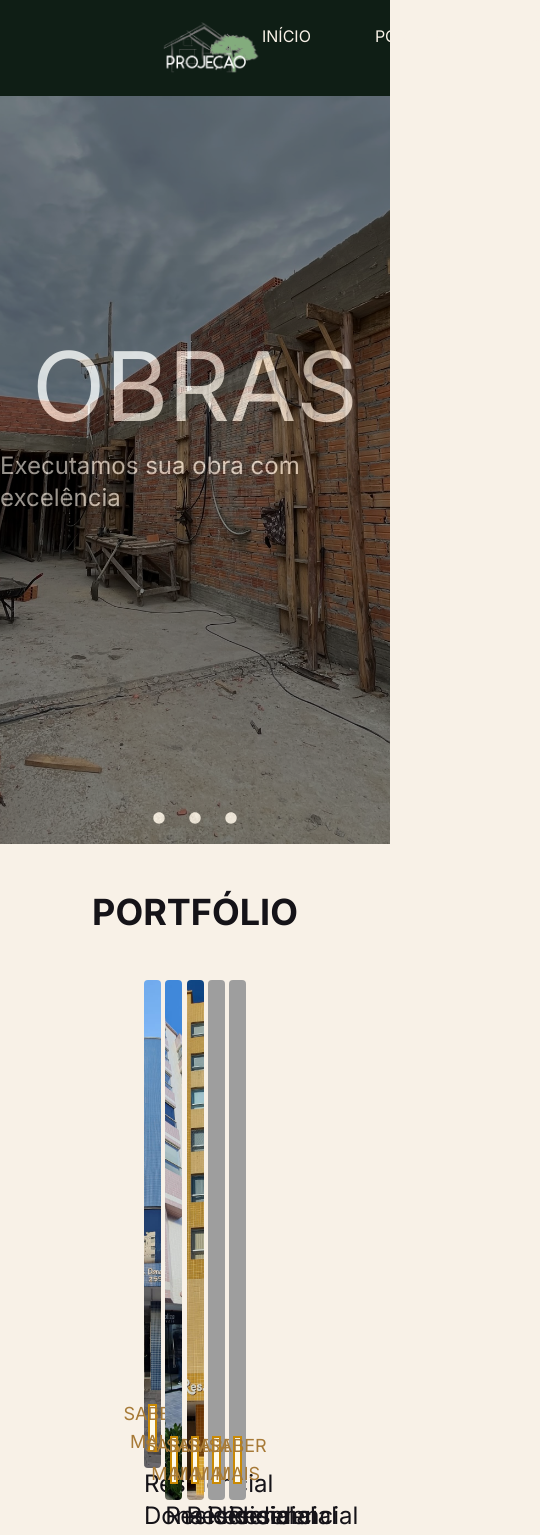
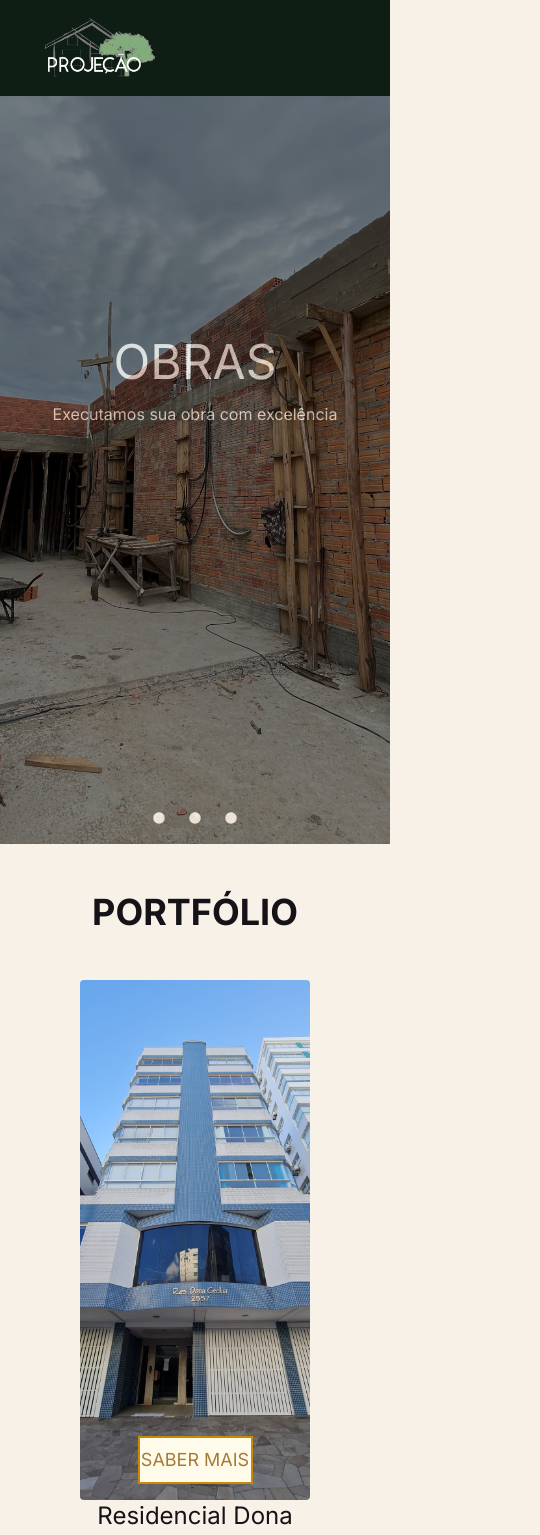
Before and after one commit to Leort-z/projecaors, a Next.js app: page / in a window 390 px wide. Shown: the top 1535 px of the page, 540 px wide, since content can reach past the window. Built offline with nearby package versions, Linux system fonts and the light colour scheme; grey boxes are pictures that could not be loaded.

Commit message:
Responsividade e novo Navbar

```diff
--- /dev/null
+++ b/app/components/DesktopNavbar.tsx
@@ -0,0 +1,20 @@
+import Link from "next/link";
+import Image from 'next/image'
+
+export default function DesktopNavbar() {
+
+    return (
+        <header
+            style={{ background: 'linear-gradient(360deg, rgba(15, 30, 21, 0) 0%, #0F1E15 0%)' }}
+            className='w-full flex justify-between items-center pl-10 md:pl-40 pr-32 text-x min-h-24 fixed z-10'
+        >
+            <Image src='/white-logo.png' width={120} height={75} alt='Logo da empresa Projeção' className='cursor-pointer' />
+            <nav className='flex justify-between gap-16 text-[#F8F1E7] '>
+                <Link className='hover:underline underline-offset-2' href='/' >INÍCIO</Link>
+                <Link className='hover:underline underline-offset-2' href='/#portfolio' >PORTFÓLIO</Link>
+                <Link className='hover:underline underline-offset-2' href='/#servicos'>SERVIÇOS</Link>
+                <Link className='hover:underline underline-offset-2' href='/#quemsomos'>QUEM SOMOS</Link>
+                <Link className='hover:underline underline-offset-2' href='/#contato'>CONTATO</Link>
+            </nav>
+        </header>)
+}
--- /dev/null
+++ b/app/components/MobileNavbar.tsx
@@ -0,0 +1,22 @@
+import Link from "next/link";
+import Image from 'next/image'
+
+export default function MobileNavbar() {
+
+    return (
+        <header
+            style={{ background: 'linear-gradient(360deg, rgba(15, 30, 21, 0) 0%, #0F1E15 0%)' }}
+            className='w-screen flex justify-between items-center pl-10 md:pl-40 pr-32 text-x min-h-24 fixed z-10'
+        >
+            <Image src='/white-logo.png' width={120} height={75} alt='Logo da empresa Projeção' className='cursor-pointer' />
+
+            {/**
+            <nav className='flex justify-between gap-16 text-[#F8F1E7] '>
+                <Link className='hover:underline underline-offset-2' href='/' >INÍCIO</Link>
+                <Link className='hover:underline underline-offset-2' href='/#portfolio' >PORTFÓLIO</Link>
+                <Link className='hover:underline underline-offset-2' href='/#servicos'>SERVIÇOS</Link>
+                <Link className='hover:underline underline-offset-2' href='/#quemsomos'>QUEM SOMOS</Link>
+                <Link className='hover:underline underline-offset-2' href='/#contato'>CONTATO</Link>
+            </nav>*/}
+        </header>)
+}
--- a/app/components/Navbar.tsx
+++ b/app/components/Navbar.tsx
@@ -1,20 +1,16 @@
-import Link from "next/link";
-import Image from 'next/image'
+import DesktopNavbar from "./DesktopNavbar";
+import MobileNavbar from "./MobileNavbar";
 
 export default function Navbar() {
 
     return (
-        <header
-            style={{ background: 'linear-gradient(360deg, rgba(15, 30, 21, 0) 0%, #0F1E15 0%)' }}
-            className='w-full flex justify-between items-center pl-40 pr-32 text-x min-h-24 fixed z-10'
-        >
-            <Image src='/white-logo.png' width={120} height={75} alt='Logo da empresa Projeção' className='cursor-pointer' />
-            <nav className='flex justify-between gap-16 text-[#F8F1E7] '>
-                <Link className='hover:underline underline-offset-2' href='/' >INÍCIO</Link>
-                <Link className='hover:underline underline-offset-2' href='/#portfolio' >PORTFÓLIO</Link>
-                <Link className='hover:underline underline-offset-2' href='/#servicos'>SERVIÇOS</Link>
-                <Link className='hover:underline underline-offset-2' href='/#quemsomos'>QUEM SOMOS</Link>
-                <Link className='hover:underline underline-offset-2' href='/#contato'>CONTATO</Link>
-            </nav>
-        </header>)
+        <>
+        <div className="visible md:invisible ">
+            <MobileNavbar/>
+        </div>
+
+        <div className="invisible md:visible ">
+            <DesktopNavbar/>
+        </div>
+        </>)
 }
--- a/app/components/PortfolioItem.tsx
+++ b/app/components/PortfolioItem.tsx
@@ -9,7 +9,7 @@ interface PortfolioItemProps {
 export default function PortfolioItem({ name, imagePath, id }: PortfolioItemProps) {
 
     return (
-        <div className='h-[40rem] w-1/6 flex flex-col justify-between' >
+        <div className='h-[40rem] md:w-1/6 w-full flex flex-col justify-between ' >
             <div className="h-5/6 bg-cover min-h-80 bg-center rounded flex items-end justify-center pb-4"
                 style={{ backgroundImage: `url('/portfolio-images/${imagePath}` }}>
                 <Link className="flex items-center justify-center h-12 w-2/4 text-lg bg-amber-50 border-2 border-yellow-600 text-[#A77A37] hover:bg-opacity-80 transition-colors duration-200"
--- a/app/page.tsx
+++ b/app/page.tsx
@@ -59,13 +59,13 @@ export default function Home() {
   return (
     <span className={inter.className}>
       <Navbar />
-      <div className='h-full w-full m-auto group'>
+      <div className='h-full w-full m-auto group '>
         <div style={{ backgroundImage: `url(${slides[currentIndex].url})` }} className='w-full h-full bg-center bg-cover  duration-300'>
           <div className="h-full w-full opacity-60 text-[#F8F1E7] flex flex-col justify-center items-center relative" style={{ backgroundColor: 'rgba(0, 0, 0, 0.8)' }}>
             <div className='h-3/5 w-full flex flex-col  items-center justify-between absolute bottom-0'>
               <div className='flex flex-col items-center '>
-                <h1 className='text-8xl select-none mb-4'>{slides[currentIndex].title}</h1>
-                <h3 className='text-2xl select-none'>{slides[currentIndex].subtitle}</h3>
+                <h1 className='text-5xl md:text-8xl select-none mb-4  '>{slides[currentIndex].title}</h1>
+                <h3 className='text-base md:text-2xl select-none text-center'>{slides[currentIndex].subtitle}</h3>
               </div>
               <div className='flex py-2'>
                 {slides.map((slide, slideIndex) => (
@@ -83,13 +83,13 @@ export default function Home() {
           <BsChevronCompactRight onClick={nextSlide} size={30} /></div>
 
       </div>
-      <section className='h-[calc(100%-96px)] text-center text-4xl px-36 py-12 flex flex-col items-center' id='portfolio'>
+      <section className='h-[calc(100%-96px)] text-center text-4xl md:px-36 px-20 py-12 flex flex-col items-center ' id='portfolio'>
         <h1 className="font-bold" >PORTFÓLIO</h1>
-        <div className='flex flex-row h-4/5 w-full justify-between mt-12 mb-4'>
-          {portfolioData.slice(0, 5).map(({ name, mainPhoto, id }) => <PortfolioItem name={name} imagePath={mainPhoto} id={id} key={id} />)}
+        <div className='flex flex-row h-4/5 w-full justify-between mt-12 mb-4 '>
+          {portfolioData.slice(0, 1).map(({ name, mainPhoto, id }) => <PortfolioItem name={name} imagePath={mainPhoto} id={id} key={id} />)}
 
         </div>
-        <Link className="h-12 w-1/4 text-lg mt-5 border-2 border-yellow-600 hover:bg-amber-50 flex items-center justify-center"
+        <Link className="h-12 md:w-1/4  w-3/4 text-lg mt-5 border-2 border-yellow-600 hover:bg-amber-50 flex items-center justify-center"
           href="/portfolio"> VER MAIS</Link>
       </section>
 
@@ -105,12 +105,12 @@ export default function Home() {
       </section>
       <section className='h-[calc(200%-96px)] px-12 py-12 flex flex-col gap-12 items-center' id='quemsomos'>
         <h1 className="text-7xl">Família Projeção</h1>
-        <div className='flex h-2/5 justify-between gap-3 w-5/6 items-center'>
-          <div className="h-full w-2/4 flex flex-col">
+        <div className='flex md:flex-row flex-col h-2/5 justify-between gap-3 w-5/6 items-center'>
+          <div className="h-screen md:h-full md:w-2/4 flex flex-col">
             <div className="h-full w-full bg-cover bg-center rounded" style={{ backgroundImage: "url('/historia-images/escritorio.png" }} />
-            <h3 className="text-lg text-center">(Elizabeth, Mário Sérgio e Marlene Barrionuevo em frente ao Chalé Verde)</h3>
+            <h3 className="text-xs md:text-lg text-center">(Elizabeth, Mário Sérgio e Marlene Barrionuevo em frente ao Chalé Verde)</h3>
           </div>
-          <p className='text-xl w-2/4'>[Início] <br /><br />
+          <p className='text-sm md:text-xl md:w-2/4'>[Início] <br /><br />
             A Projeção é uma empresa familiar com raízes profundas em
             Capão da Canoa e uma história que remonta ao final dos
             anos 80. Fundada por Mário Sérgio Jacobs Barrionuevo,
@@ -124,8 +124,8 @@ export default function Home() {
             foi o lar da família Barrionuevo.</p>
         </div>
 
-        <div className='flex h-2/5 justify-between gap-3 w-5/6 items-center '>
-          <p className='text-xl w-2/4'>
+        <div className='flex flex-col-reverse h-2/5 justify-between gap-3 w-5/6 items-center md:flex-row'>
+          <p className='text-sm md:text-xl md:w-2/4'>
             Mário Sérgio não foi apenas um engenheiro talentoso, mas também
             um professor dedicado e uma figura respeitada em Capão da Canoa.
             Ele contribuiu ativamente para o desenvolvimento da cidade,
@@ -136,18 +136,17 @@ export default function Home() {
             disposto a compartilhar seu conhecimento, Mário adorava explicar e
             orientar, e por isso era amplamente admirado por sua generosidade e
             dedicação à comunidade.</p>
-          <div className="h-full w-2/5 flex flex-col ">
+          <div className="h-full md:w-2/5 flex flex-col ">
             <div className="h-full w-full bg-cover min-w-80 bg-center rounded" style={{ backgroundImage: "url('/historia-images/mario.png" }} />
-            <h3 className="text-lg text-center">(Legenda: Mário Sérgio fundador da empresa Projeção)</h3>
+            <h3 className="text-xs md:text-lg text-center">(Legenda: Mário Sérgio fundador da empresa Projeção)</h3>
           </div>
-        </div>
-
-        <div className='flex h-2/5 justify-between w-5/6 items-center'>
-          <div className="h-full w-2/5 flex flex-col">
-            <div className="h-full w-full bg-cover min-h-80 min-w-80 bg-center rounded" style={{ backgroundImage: "url('/historia-images/formatura.png" }} />
-            <h3 className="text-lg text-center">(Elizabeth, Mário Sérgio e Marlene Barrionuevo em frente ao Chalé Verde)</h3>
+        </div>        {/**
+        <div className='flex h-2/5 justify-between w-5/6 items-center flex-col md:flex-row'>
+          <div className="h-full md:w-2/5 flex flex-col">
+            <div className="md:h-full w-full bg-cover min-h-80 min-w-80 bg-center rounded" style={{ backgroundImage: "url('/historia-images/formatura.png" }} />
+            <h3 className="text-xs md:text-lg text-center">(Elizabeth, Mário Sérgio e Marlene Barrionuevo em frente ao Chalé Verde)</h3>
           </div>
-          <p className='text-xl w-2/4'>
+          <p className='text-sm md:text-xl md:w-2/4'>
             Ao longo das décadas, a Projeção evoluiu e se modernizou, mantendo a essência de
             qualidade e comprometimento com o cliente. Em 2016, Ramiro Nunes Barrionuevo, filho de
             Mário Sérgio e também engenheiro civil formado pela PUCRS, passou a integrar a
@@ -160,11 +159,11 @@ export default function Home() {
             mantendo vivo o legado de dedicação e excelência deixado por ele. Após a formatura de
             Isadora em 2022, a empresa continuou sua trajetória de expansão, atuando não apenas
             em Capão da Canoa e Xangri-lá, mas também em outras cidades como Porto Alegre e Gramado.</p>
-        </div>
+        </div> */}
       </section>
 
       <section style={{ background: '#1B3124' }}
-        className='h-[calc(140%-96px)] text-center text-4xl px-36 py-16 flex flex-col items-center gap-16' id='contato'>
+        className='h-[calc(140%-96px)] text-center text-4xl px-36 py-16 flex flex-col items-center gap-16 ' id='contato'>
         <div className='flex w-full h-2/4 items-center justify-center'>
           <div className='flex flex-col h-3/4 w-2/5 items-start gap-4 '>
             <h1 className="font-bold text-[#F8F1E7] text-6xl">Contato:</h1>
--- a/app/portfolio/[portfolioId]/page.tsx
+++ b/app/portfolio/[portfolioId]/page.tsx
@@ -1,5 +1,5 @@
 "use client";
-import Navbar from '@/app/components/Navbar';
+import Navbar from '@/app/components/DesktopNavbar';
 import Image from 'next/image'
 import portfolioData from '../../../public/json-data/portfolio-data.json'
 import Link from 'next/link'
--- a/app/portfolio/page.tsx
+++ b/app/portfolio/page.tsx
@@ -3,7 +3,7 @@ import Image from 'next/image'
 import Link from 'next/link'
 import PortfolioItem from '../components/PortfolioItem'
 import portfolioData from '../../public/json-data/portfolio-data.json'
-import Navbar from '../components/Navbar';
+import Navbar from '../components/DesktopNavbar';
 
 export default function Portifolio() {
   const registro = portfolioData.find(item => item.id === "20");
--- a/app/servicos/[servicoId]/page.tsx
+++ b/app/servicos/[servicoId]/page.tsx
@@ -1,5 +1,5 @@
 "use client";
-import Navbar from '@/app/components/Navbar';
+import Navbar from '@/app/components/DesktopNavbar';
 import Image from 'next/image';
 import Link from 'next/link';
 import servicosData from '../../../public/json-data/servicos-data.json';
--- a/app/servicos/page.tsx
+++ b/app/servicos/page.tsx
@@ -3,7 +3,7 @@ import Image from 'next/image'
 import Link from 'next/link'
 import ServicoItem from '../components/ServicoItem'
 import servicosData from '../../public/json-data/servicos-data.json'
-import Navbar from '../components/Navbar';
+import Navbar from '../components/DesktopNavbar';
 
 export default function Portifolio() {
   const registro = servicosData.find(item => item.id === "2");
```
